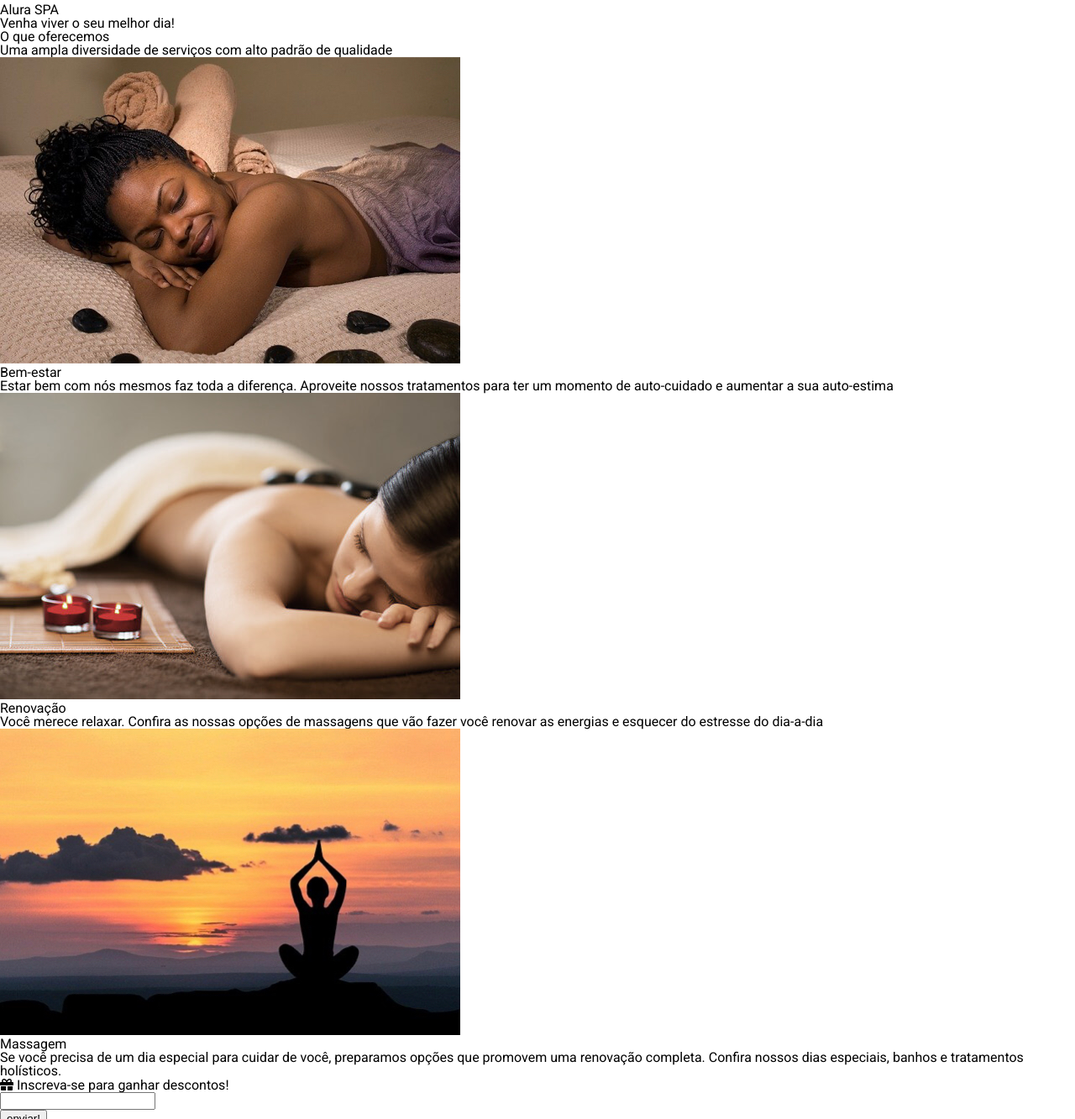
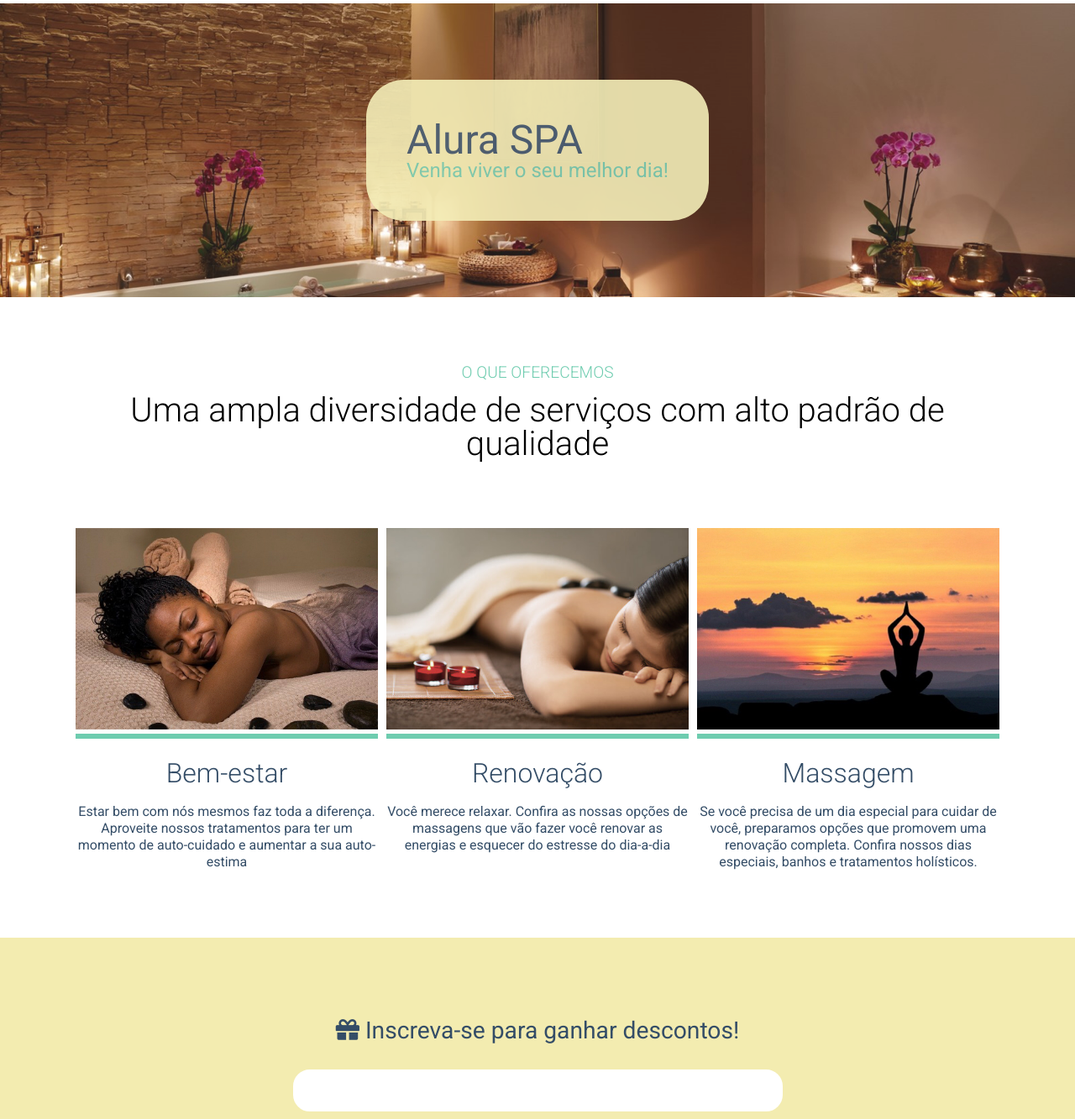
Before and after one commit to viniciuslourencof/alura-spa, a plain HTML site: page index.html in a window 1280 px wide. Shown: the part 44-1377 px from the top of the page at 84% size. Drawn offline with nearby package versions, Linux system fonts and the light colour scheme.

Commit message:
Criação do visual do conteúdo da página

```diff
--- a/index.html
+++ b/index.html
@@ -35,34 +35,34 @@
                 </li>
             </ul>
         </nav>
-        <section>
-            <div>
+        <section class="banner">
+            <div class="inner-banner">
                 <h1>Alura SPA</h1>
                 <h2>Venha viver o seu melhor dia!</h2>
             </div>
         </section>
     </header>
     <main>
-        <section>
-            <h3>O que oferecemos</h3>
-            <h4>Uma ampla diversidade de serviços com alto padrão de qualidade</h4>
-            <div>
-                <div>
-                    <div>
+        <section id="servicos">
+            <h4>O que oferecemos</h3>
+            <h3>Uma ampla diversidade de serviços com alto padrão de qualidade</h4>
+            <div class="cards">
+                <div class="card">
+                    <div class="img-container">
                         <img src="imagens/beleza.jpeg" alt="">
                     </div>
                     <h5>Bem-estar</h5>
                     <p>Estar bem com nós mesmos faz toda a diferença. Aproveite nossos tratamentos para ter um momento de auto-cuidado e aumentar a sua auto-estima</p>
                 </div>
-                <div>
-                    <div>
+                <div class="card">
+                    <div class="img-container">
                         <img src="imagens/bem-estar.jpeg" alt="">
                     </div>
                     <h5>Renovação</h5>
                     <p>Você merece relaxar. Confira as nossas opções de massagens que vão fazer você renovar as energias e esquecer do estresse do dia-a-dia</p>
                 </div>
-                <div>
-                    <div>
+                <div class="card">
+                    <div class="img-container">
                         <img src="imagens/descanso.jpeg" alt="">
                     </div>
                     <h5>Massagem</h5>
@@ -70,13 +70,13 @@
                 </div>
             </div>
         </section>
-        <section>
-            <div>
+        <section id="cupom">
+            <div class="texto">
                 <h2><i class="fas fa-gift"></i> Inscreva-se para ganhar descontos!</h2>
             </div>
-            <div>
+            <div class="inscricao">
                 <form action="">
-                    <div>
+                    <div class="input">
                         <input type="email">
                     </div>
                     <button>enviar!</button>
--- a/styles/abstract/_variaveis.scss
+++ b/styles/abstract/_variaveis.scss
@@ -5,3 +5,5 @@ $fonte: 'Roboto';
 $cor-primaria: #344D67;
 $cor-secundaria: #6ECCAF;
 $cor-terciaria: #F3ECB0;
+
+$tamanho-do-texto: 3rem;
--- /dev/null
+++ b/styles/components/_banner.scss
@@ -0,0 +1,23 @@
+.banner {
+    background: url(../imagens/banner.jpeg) 27% center no-repeat;
+    min-height: 350px;
+    background-size: cover;
+    display: flex;
+    justify-content: center;
+    align-items: center;
+    opacity: 0.9;
+    .inner-banner {
+        padding: 3rem;
+        background-color: $cor-terciaria;
+        opacity: 0.9;
+        border-radius: 45px;
+        h1 {
+            font-size: $tamanho-do-texto;
+            color: $cor-primaria;
+        }
+        h2 {
+            font-size: $tamanho-do-texto / 2;
+            color: $cor-secundaria;
+        }
+    }
+}
--- /dev/null
+++ b/styles/components/_cupom.scss
@@ -0,0 +1,55 @@
+@import '../abstract/variaveis';
+
+#cupom {
+    background-color: $cor-terciaria;
+    padding: 4rem;
+    text-align: center;
+    .texto {
+        color: $cor-primaria;
+        h2 {
+            margin: 2rem;
+            font-size: $tamanho-do-texto / 1.7;
+        }
+    }
+    .input {
+        margin: 0 auto;
+        width: 575px;
+        border-radius: 20px;
+        border: 4px solid white;
+        background-color: white;
+        input {
+            border-radius: 20px;
+            height: 40px;
+            border: none;
+            width: 540px;
+            outline: none;
+            text-align: center;
+            font-size: 26px;
+        }
+        &:hover, &:focus-within {
+            box-shadow: 1px 1px 8px 1px $cor-primaria;
+            outline: none;
+        }
+    }
+    button {
+        text-transform: uppercase;
+        margin-top: 0.75rem;
+        outline: none;
+        height: 40px;
+        text-align: center;
+        width: 130px;
+        background-color: $cor-primaria;
+        color: $cor-secundaria;
+        letter-spacing: 1px;
+        font-size: 12px;
+        font-weight: bold;
+        cursor: pointer;
+        border: 2px solid $cor-primaria;
+        border-radius: 40px;
+        &:hover {
+            color: $cor-primaria;
+            background-color: $cor-secundaria;
+            border-color: $cor-terciaria;
+        }
+    }
+}
--- /dev/null
+++ b/styles/components/_servicos.scss
@@ -0,0 +1,48 @@
+@import '../abstract/variaveis';
+
+#servicos {
+    margin: 80px;
+    h4 {
+        font-size: $tamanho-do-texto / 2.5;
+        color: $cor-secundaria;
+        text-transform: uppercase;
+        font-weight: 300;
+        text-align: center;
+        margin: 1rem;
+    }
+    h3 {
+        text-align: center;
+        font-size: $tamanho-do-texto / 1.2;
+        margin-bottom: 80px;
+        font-weight: 300;
+    }
+    .cards {
+        display: flex;
+        justify-content: space-evenly;
+        .card {
+            width: 360px;
+            text-align: center;
+            h5 {
+                font-size: $tamanho-do-texto / 1.5;
+                font-weight: 300;
+                margin-top: 25px;
+                margin-bottom: 20px;
+                color: $cor-primaria;
+            }
+            p {
+                font-size: $tamanho-do-texto / 3;
+                font-size: 300;
+                color: $cor-primaria;
+                line-height: 1.25rem;
+            }
+            .img-container {
+                padding-bottom: 2px;
+                border-bottom: 6px solid $cor-secundaria;
+                img {
+                    max-width: 100%;
+                }
+            }
+        }
+    }
+
+}
--- a/styles/style.scss
+++ b/styles/style.scss
@@ -1,2 +1,6 @@
 @import './abstract/base';
 @import './components/navbar';
+@import './components/banner';
+@import './components/servicos';
+@import './components/cupom';
+@import './components/_footer.sass';
```
Also changed, not shown: styles/components/_footer.sass (added), styles/style.css, 1 other file.
